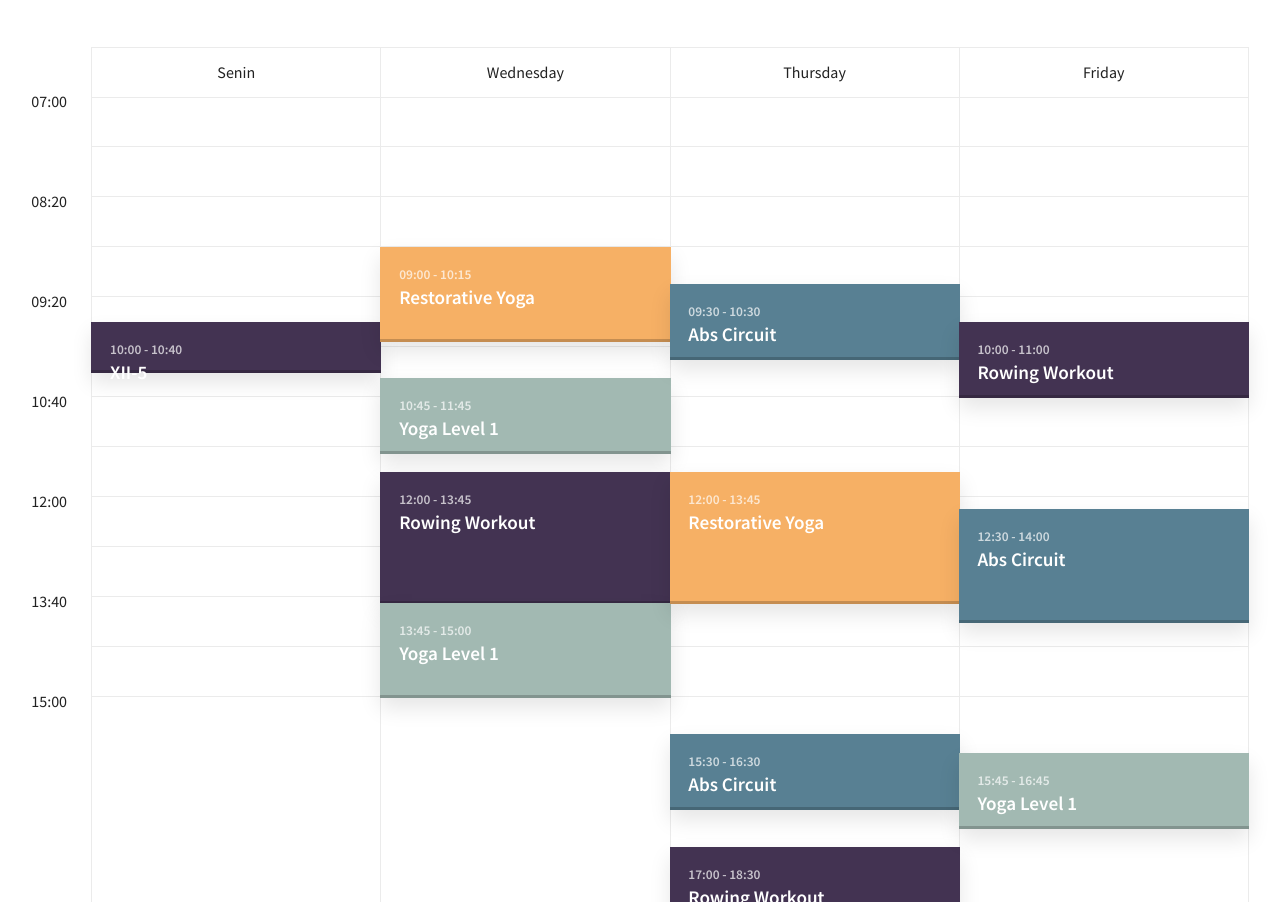
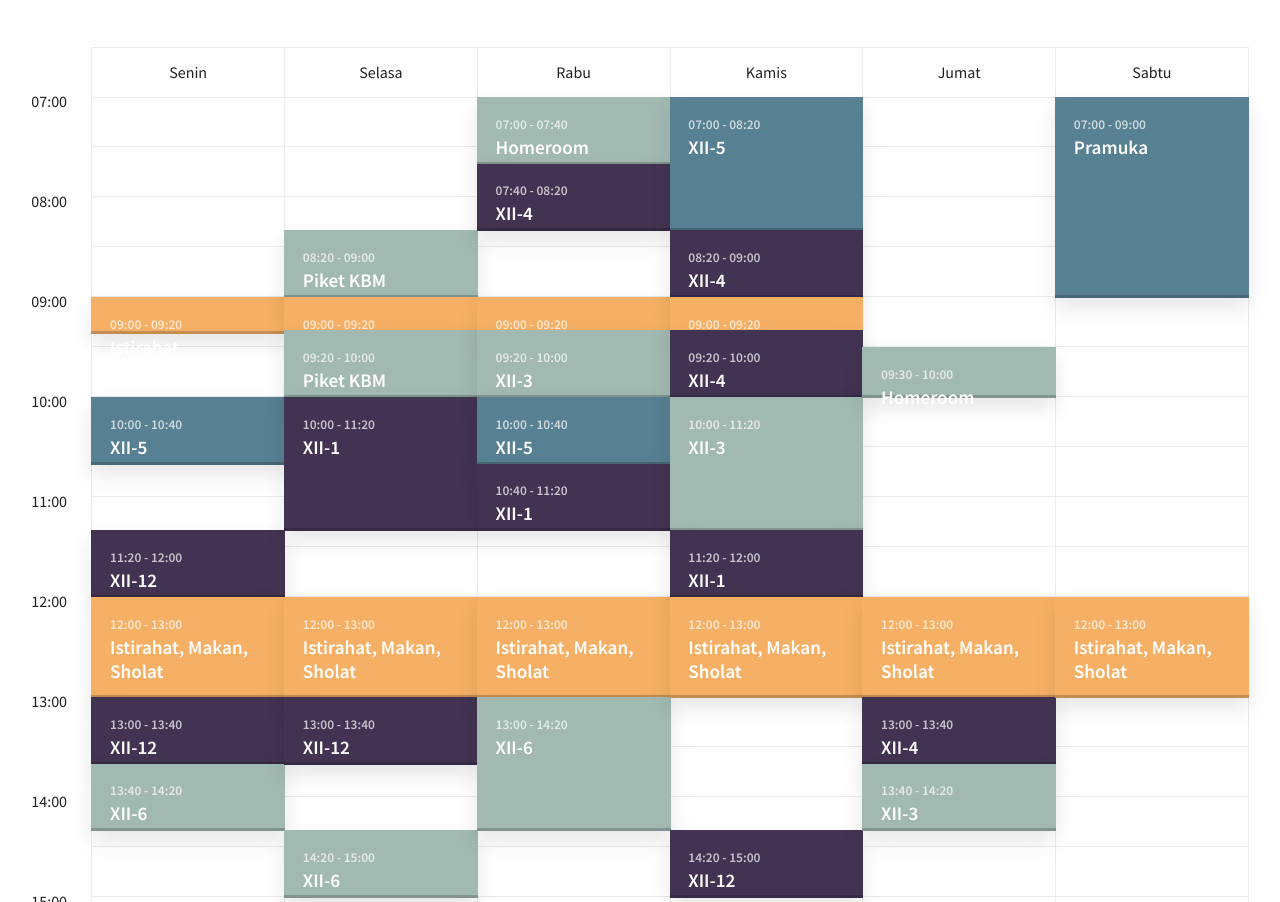
Before and after one commit to alfisyusuf/jadwalmengajar, a plain HTML site: page index.html in a window 1280 px wide. Shown: the part 50-952 px from the top of the page. Drawn offline with Linux system fonts and the light colour scheme.

Commit message:
jadwal ready

```diff
--- a/index.html
+++ b/index.html
@@ -16,17 +16,21 @@
     <div class="cd-schedule__timeline">
       <ul>
         <li><span>07:00</span></li>
-        <li><span>07:40</span></li>
-        <li><span>08:20</span></li>
+        <li><span>07:30</span></li>
+        <li><span>08:00</span></li>
+        <li><span>08:30</span></li>
         <li><span>09:00</span></li>
-        <li><span>09:20</span></li>
+        <li><span>09:30</span></li>
         <li><span>10:00</span></li>
-        <li><span>10:40</span></li>
-        <li><span>11:20</span></li>
+        <li><span>10:30</span></li>
+        <li><span>11:00</span></li>
+        <li><span>11:30</span></li>
         <li><span>12:00</span></li>
+        <li><span>12:30</span></li>
         <li><span>13:00</span></li>
-        <li><span>13:40</span></li>
-        <li><span>14:20</span></li>
+        <li><span>13:30</span></li>
+        <li><span>14:00</span></li>
+        <li><span>14:30</span></li>
         <li><span>15:00</span></li>
 
       </ul>
@@ -39,137 +43,249 @@
 
           <ul>
             <li class="cd-schedule__event">
-              <a data-start="10:00" data-end="10:40" data-content="" data-event="event-2" href="#0">
-                <em class="cd-schedule__name">XII-5</em>
-              </a>
-            </li>
-            <!--
-            <li class="cd-schedule__event">
-              <a data-start="11:00" data-end="12:30" data-content="event-rowing-workout" data-event="event-2" href="#0">
-                <em class="cd-schedule__name">Rowing Workout</em>
+              <a data-start="09:00" data-end="09:20" data-content="" data-event="event-4" href="#0">
+                <em class="cd-schedule__name">Istirahat</em>
               </a>
             </li>
 
             <li class="cd-schedule__event">
-              <a data-start="14:00" data-end="15:15"  data-content="event-yoga-1" data-event="event-3" href="#0">
-                <em class="cd-schedule__name">Yoga Level 1</em>
+              <a data-start="10:00" data-end="10:40" data-content="" data-event="event-1" href="#0">
+                <em class="cd-schedule__name">XII-5</em>
+              </a>
+            </li>
+
+            <li class="cd-schedule__event">
+              <a data-start="11:20" data-end="12:00" data-content="" data-event="event-2" href="#0">
+                <em class="cd-schedule__name">XII-12</em>
+              </a>
+            </li>
+
+            <li class="cd-schedule__event">
+              <a data-start="12:00" data-end="13:00" data-content="" data-event="event-4" href="#0">
+                <em class="cd-schedule__name">Istirahat, Makan, Sholat</em>
+              </a>
+            </li>
+
+            <li class="cd-schedule__event">
+              <a data-start="13:00" data-end="13:40" data-content="" data-event="event-2" href="#0">
+                <em class="cd-schedule__name">XII-12</em>
+              </a>
+            </li>
+
+            <li class="cd-schedule__event">
+              <a data-start="13:40" data-end="14:20" data-content="" data-event="event-3" href="#0">
+                <em class="cd-schedule__name">XII-6</em>
+              </a>
+            </li>
+
+          </ul>
+        </li>
+
+        <li class="cd-schedule__group">
+          <div class="cd-schedule__top-info"><span>Selasa</span></div>
+
+          <ul>
+            <li class="cd-schedule__event">
+              <a data-start="08:20" data-end="09:00" data-content="" data-event="event-3" href="#0">
+                <em class="cd-schedule__name">Piket KBM</em>
+              </a>
+            </li>
+
+            <li class="cd-schedule__event">
+              <a data-start="09:00" data-end="09:20" data-content="" data-event="event-4" href="#0">
+                <em class="cd-schedule__name">Istirahat</em>
+              </a>
+            </li>
+
+            <li class="cd-schedule__event">
+              <a data-start="09:20" data-end="10:00" data-content="" data-event="event-3" href="#0">
+                <em class="cd-schedule__name">Piket KBM</em>
+              </a>
+            </li>
+
+            <li class="cd-schedule__event">
+              <a data-start="10:00" data-end="11:20" data-content="" data-event="event-2" href="#0">
+                <em class="cd-schedule__name">XII-1</em>
+              </a>
+            </li>
+
+            <li class="cd-schedule__event">
+              <a data-start="12:00" data-end="13:00" data-content="" data-event="event-4" href="#0">
+                <em class="cd-schedule__name">Istirahat, Makan, Sholat</em>
+              </a>
+            </li>
+
+            <li class="cd-schedule__event">
+              <a data-start="13:00" data-end="13:40" data-content="" data-event="event-2" href="#0">
+                <em class="cd-schedule__name">XII-12</em>
+              </a>
+            </li>
+
+            <li class="cd-schedule__event">
+              <a data-start="14:20" data-end="15:00" data-content="" data-event="event-3" href="#0">
+                <em class="cd-schedule__name">XII-6</em>
+              </a>
+            </li>
+
+          </ul>
+        </li>
+
+        <li class="cd-schedule__group">
+          <div class="cd-schedule__top-info"><span>Rabu</span></div>
+
+          <ul>
+            <li class="cd-schedule__event">
+              <a data-start="07:00" data-end="07:40" data-content="" data-event="event-3" href="#0">
+                <em class="cd-schedule__name">Homeroom</em>
+              </a>
+            </li>
+
+            <li class="cd-schedule__event">
+              <a data-start="07:40" data-end="08:20" data-content="" data-event="event-2" href="#0">
+                <em class="cd-schedule__name">XII-4</em>
+              </a>
+            </li>
+
+            <li class="cd-schedule__event">
+              <a data-start="09:00" data-end="09:20" data-content="" data-event="event-4" href="#0">
+                <em class="cd-schedule__name">Istirahat</em>
+              </a>
+            </li>
+
+            <li class="cd-schedule__event">
+              <a data-start="09:20" data-end="10:00" data-content="" data-event="event-3" href="#0">
+                <em class="cd-schedule__name">XII-3</em>
+              </a>
+            </li>
+
+            <li class="cd-schedule__event">
+              <a data-start="10:00" data-end="10:40" data-content="" data-event="event-1" href="#0">
+                <em class="cd-schedule__name">XII-5</em>
+              </a>
+            </li>
+
+            <li class="cd-schedule__event">
+              <a data-start="10:40" data-end="11:20" data-content="" data-event="event-2" href="#0">
+                <em class="cd-schedule__name">XII-1</em>
+              </a>
+            </li>
+
+            <li class="cd-schedule__event">
+              <a data-start="12:00" data-end="13:00" data-content="" data-event="event-4" href="#0">
+                <em class="cd-schedule__name">Istirahat, Makan, Sholat</em>
+              </a>
+            </li>
+
+            <li class="cd-schedule__event">
+              <a data-start="13:00" data-end="14:20" data-content="" data-event="event-3" href="#0">
+                <em class="cd-schedule__name">XII-6</em>
+              </a>
+            </li>
+
+          </ul>
+        </li>
+
+        <li class="cd-schedule__group">
+          <div class="cd-schedule__top-info"><span>Kamis</span></div>
+
+          <ul>
+            <li class="cd-schedule__event">
+              <a data-start="07:00" data-end="08:20"  data-content="" data-event="event-1" href="#0">
+                <em class="cd-schedule__name">XII-5</em>
+              </a>
+            </li>
+
+            <li class="cd-schedule__event">
+              <a data-start="08:20" data-end="09:00" data-content="" data-event="event-2" href="#0">
+                <em class="cd-schedule__name">XII-4</em>
+              </a>
+            </li>
+
+            <li class="cd-schedule__event">
+              <a data-start="09:00" data-end="09:20" data-content="" data-event="event-4" href="#0">
+                <em class="cd-schedule__name">Istirahat</em>
+              </a>
+            </li>
+
+            <li class="cd-schedule__event">
+              <a data-start="09:20" data-end="10:00" data-content="" data-event="event-2" href="#0">
+                <em class="cd-schedule__name">XII-4</em>
+              </a>
+            </li>
+
+            <li class="cd-schedule__event">
+              <a data-start="10:00" data-end="11:20" data-content="" data-event="event-3" href="#0">
+                <em class="cd-schedule__name">XII-3</em>
+              </a>
+            </li>
+
+            <li class="cd-schedule__event">
+              <a data-start="11:20" data-end="12:00" data-content="" data-event="event-2" href="#0">
+                <em class="cd-schedule__name">XII-1</em>
+              </a>
+            </li>
+
+            <li class="cd-schedule__event">
+              <a data-start="12:00" data-end="13:00" data-content="" data-event="event-4" href="#0">
+                <em class="cd-schedule__name">Istirahat, Makan, Sholat</em>
+              </a>
+            </li>
+
+            <li class="cd-schedule__event">
+              <a data-start="14:20" data-end="15:00" data-content="" data-event="event-2" href="#0">
+                <em class="cd-schedule__name">XII-12</em>
+              </a>
+            </li>
+
+          </ul>
+        </li>
+
+        <li class="cd-schedule__group">
+          <div class="cd-schedule__top-info"><span>Jumat</span></div>
+
+          <ul>
+            <li class="cd-schedule__event">
+              <a data-start="09:30" data-end="10:00" data-content="" data-event="event-3" href="#0">
+                <em class="cd-schedule__name">Homeroom</em>
+              </a>
+            </li>
+
+            <li class="cd-schedule__event">
+              <a data-start="12:00" data-end="13:00" data-content="" data-event="event-4" href="#0">
+                <em class="cd-schedule__name">Istirahat, Makan, Sholat</em>
+              </a>
+            </li>
+
+            <li class="cd-schedule__event">
+              <a data-start="13:00" data-end="13:40" data-content="" data-event="event-2" href="#0">
+                <em class="cd-schedule__name">XII-4</em>
+              </a>
+            </li>
+
+            <li class="cd-schedule__event">
+              <a data-start="13:40" data-end="14:20" data-content="" data-event="event-3" href="#0">
+                <em class="cd-schedule__name">XII-3</em>
               </a>
             </li>
           </ul>
         </li>
 
         <li class="cd-schedule__group">
-          <div class="cd-schedule__top-info"><span>Tuesday</span></div>
+          <div class="cd-schedule__top-info"><span>Sabtu</span></div>
 
           <ul>
             <li class="cd-schedule__event">
-              <a data-start="10:00" data-end="11:00"  data-content="event-rowing-workout" data-event="event-2" href="#0">
-                <em class="cd-schedule__name">Rowing Workout</em>
+              <a data-start="07:00" data-end="09:00" data-content="" data-event="event-1" href="#0">
+                <em class="cd-schedule__name">Pramuka</em>
               </a>
             </li>
 
             <li class="cd-schedule__event">
-              <a data-start="11:30" data-end="13:00"  data-content="event-restorative-yoga" data-event="event-4" href="#0">
-                <em class="cd-schedule__name">Restorative Yoga</em>
+              <a data-start="12:00" data-end="13:00" data-content="" data-event="event-4" href="#0">
+                <em class="cd-schedule__name">Istirahat, Makan, Sholat</em>
               </a>
             </li>
 
-            <li class="cd-schedule__event">
-              <a data-start="13:30" data-end="15:00" data-content="event-abs-circuit" data-event="event-1" href="#0">
-                <em class="cd-schedule__name">Abs Circuit</em>
-              </a>
-            </li>
-
-            <li class="cd-schedule__event">
-              <a data-start="15:45" data-end="16:45"  data-content="event-yoga-1" data-event="event-3" href="#0">
-                <em class="cd-schedule__name">Yoga Level 1</em>
-              </a>
-            </li>
-            -->
-          </ul>
-        </li>
-
-        <li class="cd-schedule__group">
-          <div class="cd-schedule__top-info"><span>Wednesday</span></div>
-
-          <ul>
-            <li class="cd-schedule__event">
-              <a data-start="09:00" data-end="10:15" data-content="event-restorative-yoga" data-event="event-4" href="#0">
-                <em class="cd-schedule__name">Restorative Yoga</em>
-              </a>
-            </li>
-
-            <li class="cd-schedule__event">
-              <a data-start="10:45" data-end="11:45" data-content="event-yoga-1" data-event="event-3" href="#0">
-                <em class="cd-schedule__name">Yoga Level 1</em>
-              </a>
-            </li>
-
-            <li class="cd-schedule__event">
-              <a data-start="12:00" data-end="13:45"  data-content="event-rowing-workout" data-event="event-2" href="#0">
-                <em class="cd-schedule__name">Rowing Workout</em>
-              </a>
-            </li>
-
-            <li class="cd-schedule__event">
-              <a data-start="13:45" data-end="15:00" data-content="event-yoga-1" data-event="event-3" href="#0">
-                <em class="cd-schedule__name">Yoga Level 1</em>
-              </a>
-            </li>
-          </ul>
-        </li>
-
-        <li class="cd-schedule__group">
-          <div class="cd-schedule__top-info"><span>Thursday</span></div>
-
-          <ul>
-            <li class="cd-schedule__event">
-              <a data-start="09:30" data-end="10:30" data-content="event-abs-circuit" data-event="event-1" href="#0">
-                <em class="cd-schedule__name">Abs Circuit</em>
-              </a>
-            </li>
-
-            <li class="cd-schedule__event">
-              <a data-start="12:00" data-end="13:45" data-content="event-restorative-yoga" data-event="event-4" href="#0">
-                <em class="cd-schedule__name">Restorative Yoga</em>
-              </a>
-            </li>
-
-            <li class="cd-schedule__event">
-              <a data-start="15:30" data-end="16:30" data-content="event-abs-circuit" data-event="event-1" href="#0">
-                <em class="cd-schedule__name">Abs Circuit</em>
-              </a>
-            </li>
-
-            <li class="cd-schedule__event">
-              <a data-start="17:00" data-end="18:30"  data-content="event-rowing-workout" data-event="event-2" href="#0">
-                <em class="cd-schedule__name">Rowing Workout</em>
-              </a>
-            </li>
-          </ul>
-        </li>
-
-        <li class="cd-schedule__group">
-          <div class="cd-schedule__top-info"><span>Friday</span></div>
-
-          <ul>
-            <li class="cd-schedule__event">
-              <a data-start="10:00" data-end="11:00"  data-content="event-rowing-workout" data-event="event-2" href="#0">
-                <em class="cd-schedule__name">Rowing Workout</em>
-              </a>
-            </li>
-
-            <li class="cd-schedule__event">
-              <a data-start="12:30" data-end="14:00" data-content="event-abs-circuit" data-event="event-1" href="#0">
-                <em class="cd-schedule__name">Abs Circuit</em>
-              </a>
-            </li>
-
-            <li class="cd-schedule__event">
-              <a data-start="15:45" data-end="16:45"  data-content="event-yoga-1" data-event="event-3" href="#0">
-                <em class="cd-schedule__name">Yoga Level 1</em>
-              </a>
-            </li>
           </ul>
         </li>
       </ul>
```
